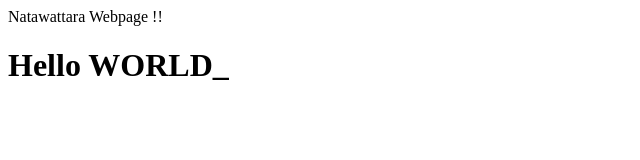
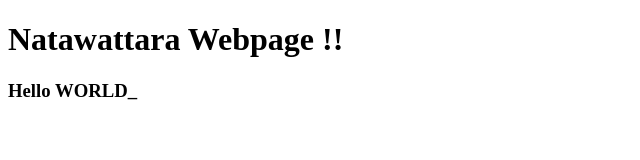
Before and after one commit to Nantawattara/Nantawattara.github.io, a plain HTML site: page index.html in a window 1280 px wide. Shown: the whole page, without its empty margins (0-640 px from the left). Drawn offline with Linux system fonts and the light colour scheme.

Commit message:
page gogo

```diff
--- a/index.html
+++ b/index.html
@@ -1,7 +1,7 @@
 <!DOCTYPE html>
 <html>
-    <head>Natawattara Webpage !!</head>
+    <head><h1>Natawattara Webpage !!</h1></head>
     <body>
-        <H1>Hello WORLD_</H1>
+        <h3>Hello WORLD_</H3>
     </body>
 </html>
```
